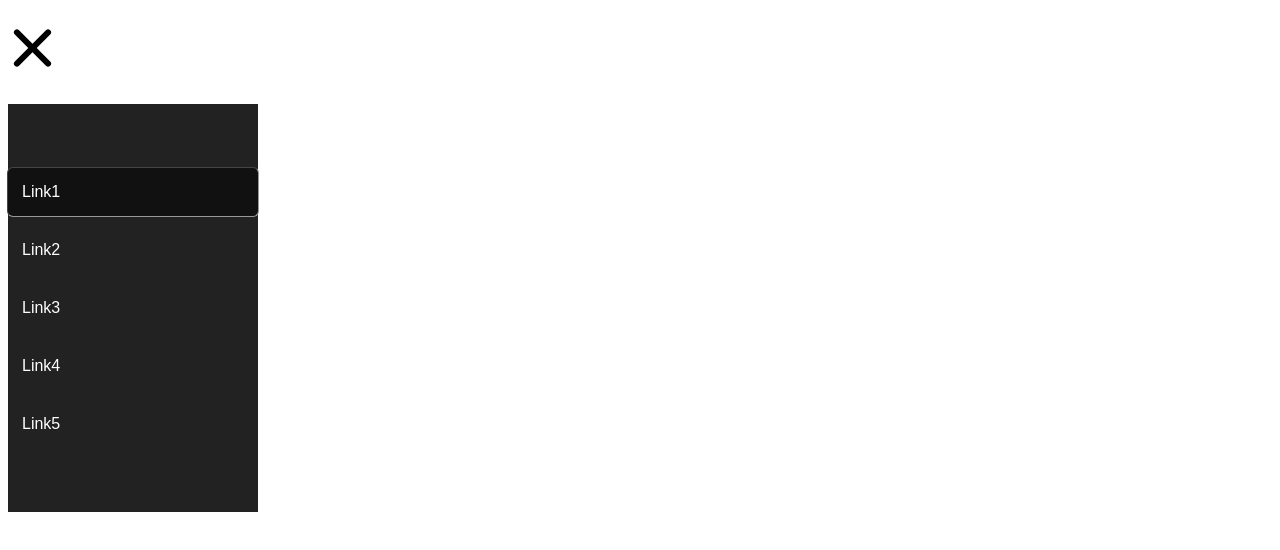
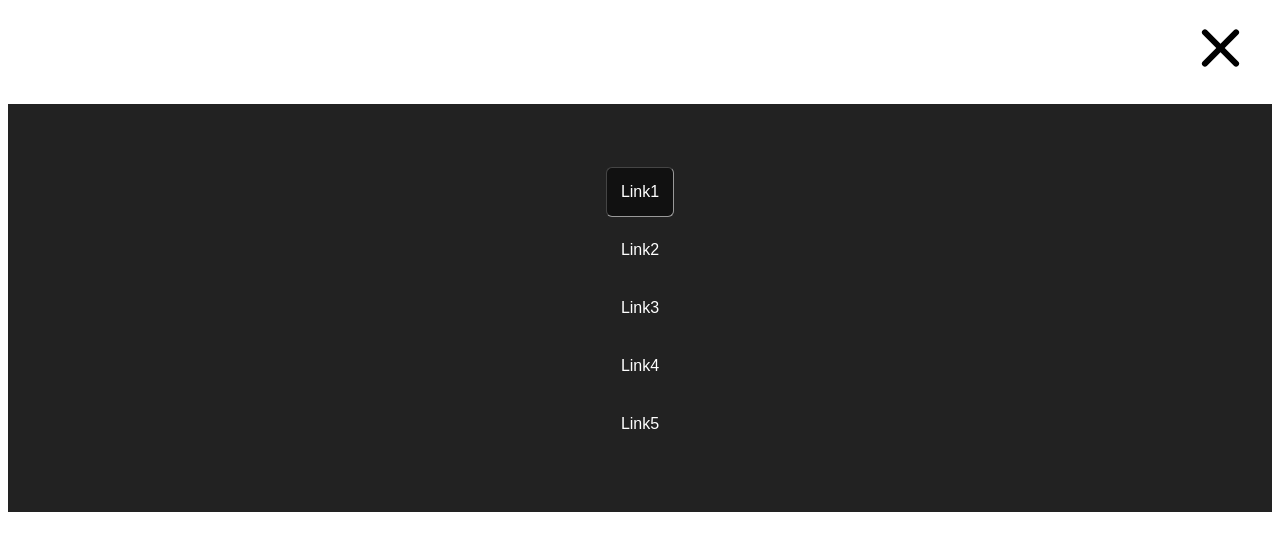
Before and after one commit to nbarnabee/snippets, a plain HTML site: page burger_button/burger.html in a window 1280 px wide. Both pictures are taken after a click on the element 648 px from the left and 48 px from the top of the page. Drawn offline with Linux system fonts and the light colour scheme.

Commit message:
Improve style

```diff
--- a/burger_button/burger.css
+++ b/burger_button/burger.css
@@ -3,11 +3,10 @@ li {
 }
 
 .dropmenu {
-  position: relative;
   display: flex;
-  justify-content: start;
+  justify-content: end;
   align-items: center;
-  width: 100vw;
+  width: 100%;
   height: 80px;
   cursor: pointer;
   transition: all 0.5s ease-in-out;
@@ -16,6 +15,7 @@ li {
 .dropmenu-burger {
   width: 50px;
   height: 6px;
+  margin-right: min(30px, 2vw);
   background: black;
   border-radius: 5px;
   /* box-shadow: 0 2px 5px rgba(255, 101, 47, 0.2); */
@@ -61,14 +61,15 @@ li {
 
 .menu {
   display: none;
-  /* height: calc(100vh - 80px); */
   background: #222;
-  width: 250px;
+  /* width: 250px; */
 }
 
 .menu > ul {
   display: flex;
   flex-direction:column;
+  justify-content: center;
+  align-items: center;
   gap:10px;
   padding: 5vw 0;
 }
```
